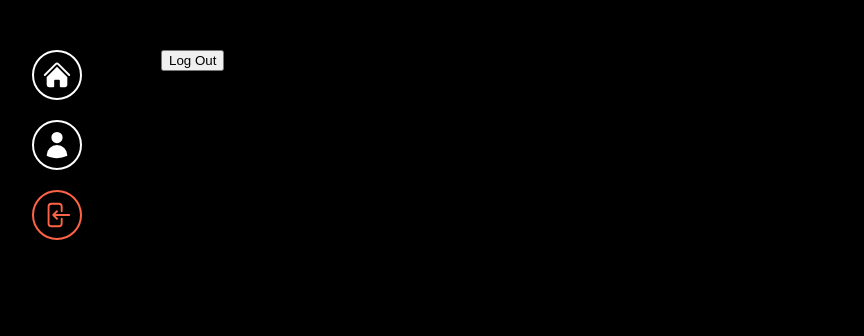
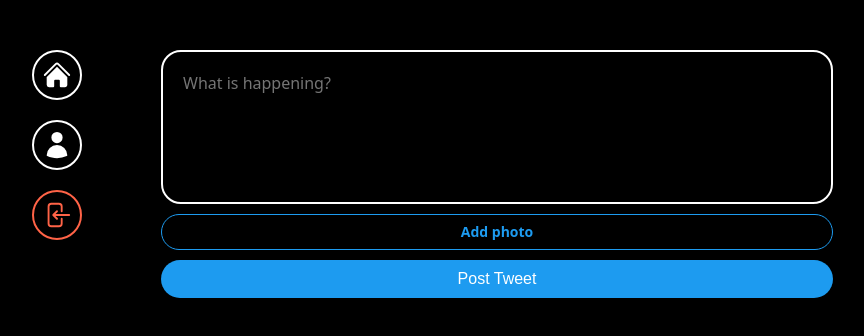
Before and after one commit to david-YJ-Kim/mc-nwitter, a React (Vite) app: page / in a window 1280 px wide. Shown: the top 336 px of the page, without its empty margins (237-1101 px from the left). Built offline with nearby package versions, Linux system fonts and the light colour scheme; no server answers; sample sign-in values are in the browser's storage; the HTML template or start-up script is replaced by a standard one.

Commit message:
#4.1 Post Tweet Form

```diff
--- /dev/null
+++ b/src/components/post-tweet-form.tsx
@@ -0,0 +1,96 @@
+import { useState } from "react";
+import { styled } from "styled-components";
+
+const Form = styled.form`
+  display: flex;
+  flex-direction: column;
+  gap: 10px;
+`;
+
+const TextArea = styled.textarea`
+  border: 2px solid white;
+  padding: 20px;
+  border-radius: 20px;
+  font-size: 16px;
+  color: white;
+  background-color: black;
+  width: 100%;
+  resize: none;
+  font-family: system-ui, -apple-system, BlinkMacSystemFont, "Segoe UI", Roboto,
+    Oxygen, Ubuntu, Cantarell, "Open Sans", "Helvetica Neue", sans-serif;
+  &::placeholder {
+    font-size: 16px;
+  }
+  &:focus {
+    outline: none;
+    border-color: #1d9bf0;
+  }
+`;
+
+const AttachFileButton = styled.label`
+  padding: 10px 0px;
+  color: #1d9bf0;
+  text-align: center;
+  border-radius: 20px;
+  border: 1px solid #1d9bf0;
+  font-size: 14px;
+  font-weight: 600;
+  cursor: pointer;
+`;
+
+const AttachFileInput = styled.input`
+  display: none;
+`;
+
+const SubmitBtn = styled.input`
+  background-color: #1d9bf0;
+  color: white;
+  border: none;
+  padding: 10px 0px;
+  border-radius: 20px;
+  font-size: 16px;
+  cursor: pointer;
+  &:hover,
+  &:active {
+    opacity: 0.9;
+  }
+`;
+
+export default function PostTweetFrom() {
+  const [isLoading, setLoading] = useState(false);
+  const [tweet, setTweet] = useState("");
+  const [file, setFile] = useState<File | null>(null);
+  const onChange = (e: React.ChangeEvent<HTMLTextAreaElement>) => {
+    setTweet(e.target.value);
+  };
+  const onFileChange = (e: React.ChangeEvent<HTMLInputElement>) => {
+    const { files } = e.target;
+    if (files && files.length === 1) {
+      setFile(files[0]);
+    }
+  };
+  return (
+    <Form>
+      <TextArea
+        rows={5}
+        maxLength={180}
+        onChange={onChange}
+        value={tweet}
+        placeholder="What is happening?"
+      />
+      <AttachFileButton htmlFor="file">
+        {file ? "Photo Added👌" : "Add photo"}
+      </AttachFileButton>
+      <AttachFileInput
+        onChange={onFileChange}
+        type="file"
+        id="file"
+        accept="image/*"
+      />
+      <SubmitBtn
+        type="submit"
+        value={isLoading ? "Posting..." : "Post Tweet"}
+      />
+    </Form>
+  );
+}
--- a/src/routes/home.tsx
+++ b/src/routes/home.tsx
@@ -1,13 +1,12 @@
-import { auth } from "../firebase";
+import { styled } from "styled-components";
+import PostTweetFrom from "../components/post-tweet-form";
+
+const Wrapper = styled.div``;
 
 export default function Home() {
-  const logOut = () => {
-    auth.signOut();
-  };
-
   return (
-    <h1>
-      <button onClick={logOut}>Log Out </button>
-    </h1>
+    <Wrapper>
+      <PostTweetFrom />
+    </Wrapper>
   );
 }
```
